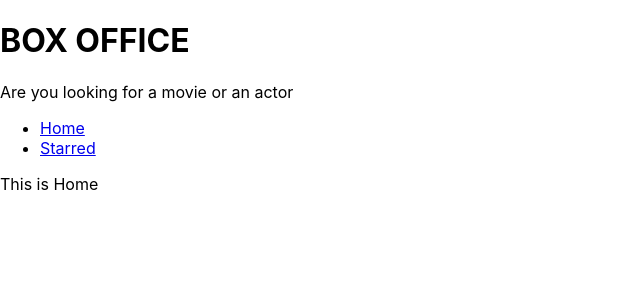
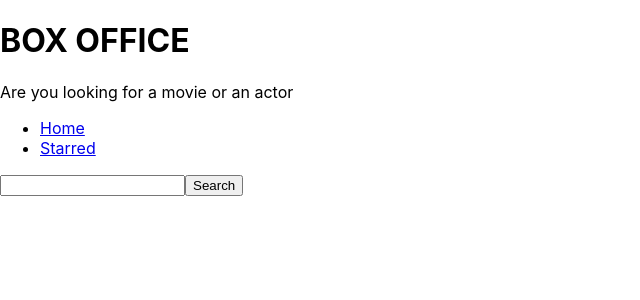
Before and after one commit to Ayumilan/box-office, a React (Create React App) app: page / in a window 1280 px wide. Shown: the top 300 px of the page, without its empty margins (0-640 px from the left). Built offline with nearby package versions, Linux system fonts and the light colour scheme.

Commit message:
created input and fetch results from tv amze api

```diff
--- a/src/pages/Home.jsx
+++ b/src/pages/Home.jsx
@@ -1,10 +1,34 @@
 /* eslint-disable */
-import React from 'react'
+import React, { useState } from 'react'
 import MainPageLayout from '../components/MainPageLayout'
 
 const Home = () => {
+  const [input, setInput ] = useState('');
+
+  const onInputChange = (ev) => {
+    setInput(ev.target.value);
+  }
+  const onSearch = () => {
+    // https://api.tvmaze.com/search/shows?q=men
+
+    fetch(`https://api.tvmaze.com/search/shows?q=${ input }`).then(r => r.json()).then(result => {
+      console.log(result);
+    })
+
+  }
+
+  const onKeyDown = (ev) => {
+    if(ev.keyCode === 13) {
+      onSearch()
+    }
+  }
+
+
   return (
-    <MainPageLayout>This is Home</MainPageLayout>
+    <MainPageLayout>
+      <input type="text" onChange={onInputChange} onKeyDown={onKeyDown} value={input} />
+      <button type='button' onClick={onSearch}>Search</button>
+    </MainPageLayout>
   )
 }
 
```
